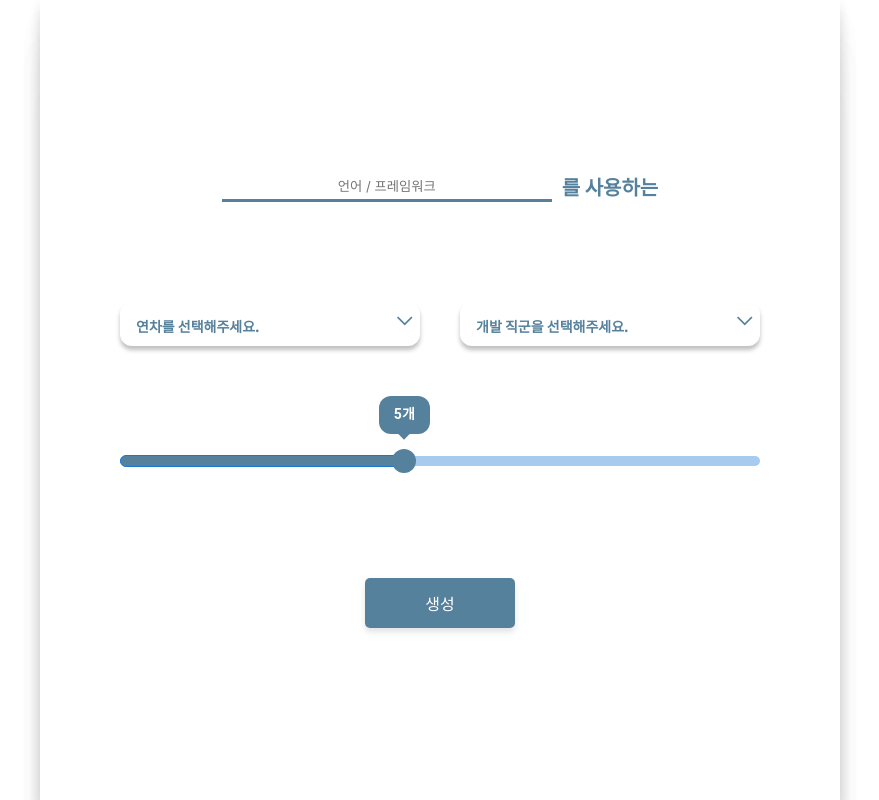
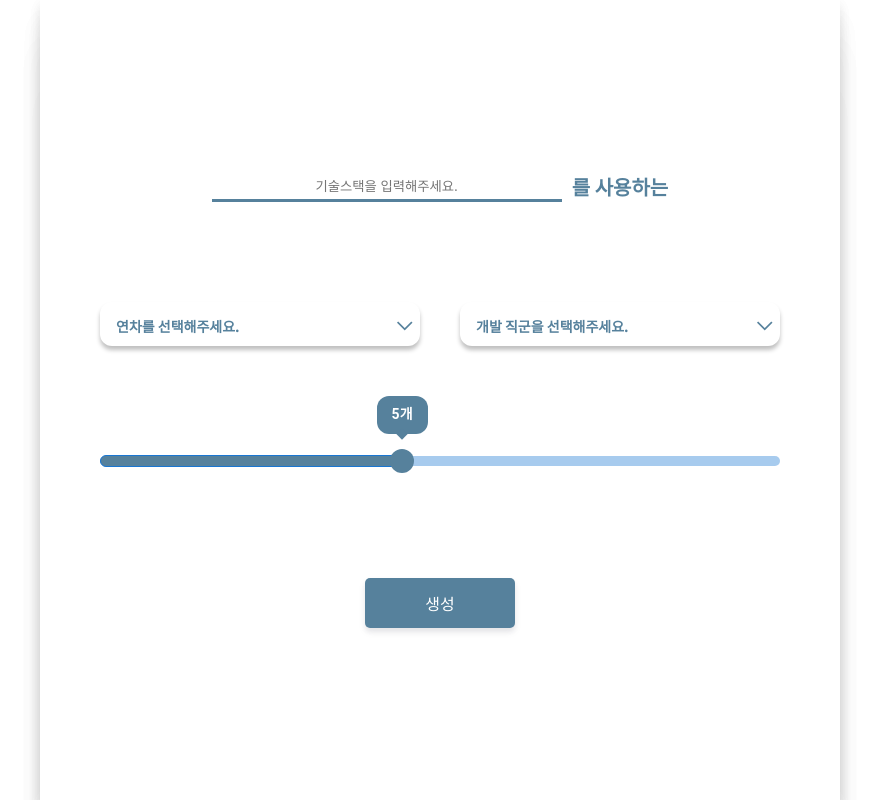
Before and after one commit to HalamLee/Interviz, a Next.js app: page / in a window 1280 px wide. Shown: the whole page, without its empty margins (200-1079 px from the left). Built offline with nearby package versions, Linux system fonts and the light colour scheme.

Commit message:
design: 메인페이지 디자인 검토 후 수정 #46

```diff
--- a/src/components/select/index.tsx
+++ b/src/components/select/index.tsx
@@ -49,7 +49,7 @@ const SelectBox = styled.div<{ width: string }>`
   &::before {
     content: '⌵';
     position: absolute;
-    top: 5px;
+    top: 10px;
     right: 8px;
     color: ${theme.colors.main};
     font-size: 20px;
@@ -59,6 +59,7 @@ const Label = styled.label`
   font-size: 14px;
   margin-left: 4px;
   text-align: center;
+  cursor: pointer;
 `;
 const SelectOptions = styled.ul<{ show: 'true' | undefined }>`
   position: absolute;
--- a/src/pages/index.tsx
+++ b/src/pages/index.tsx
@@ -58,9 +58,9 @@ const Main = () => {
       <Container>
         <InputWrapper>
           <Input
-            placeholder="언어 / 프레임워크"
+            placeholder="기술스택을 입력해주세요."
             onChange={onChangeHandler.techStack}
-            maxLength={27}
+            maxLength={50}
           />
           <span>를 사용하는</span>
         </InputWrapper>
@@ -109,7 +109,7 @@ const Wrapper = styled.div`
 `;
 
 const Container = styled.div`
-  width: 80%;
+  width: 85%;
   height: 100%;
   ${theme.center};
   gap: 100px;
```
